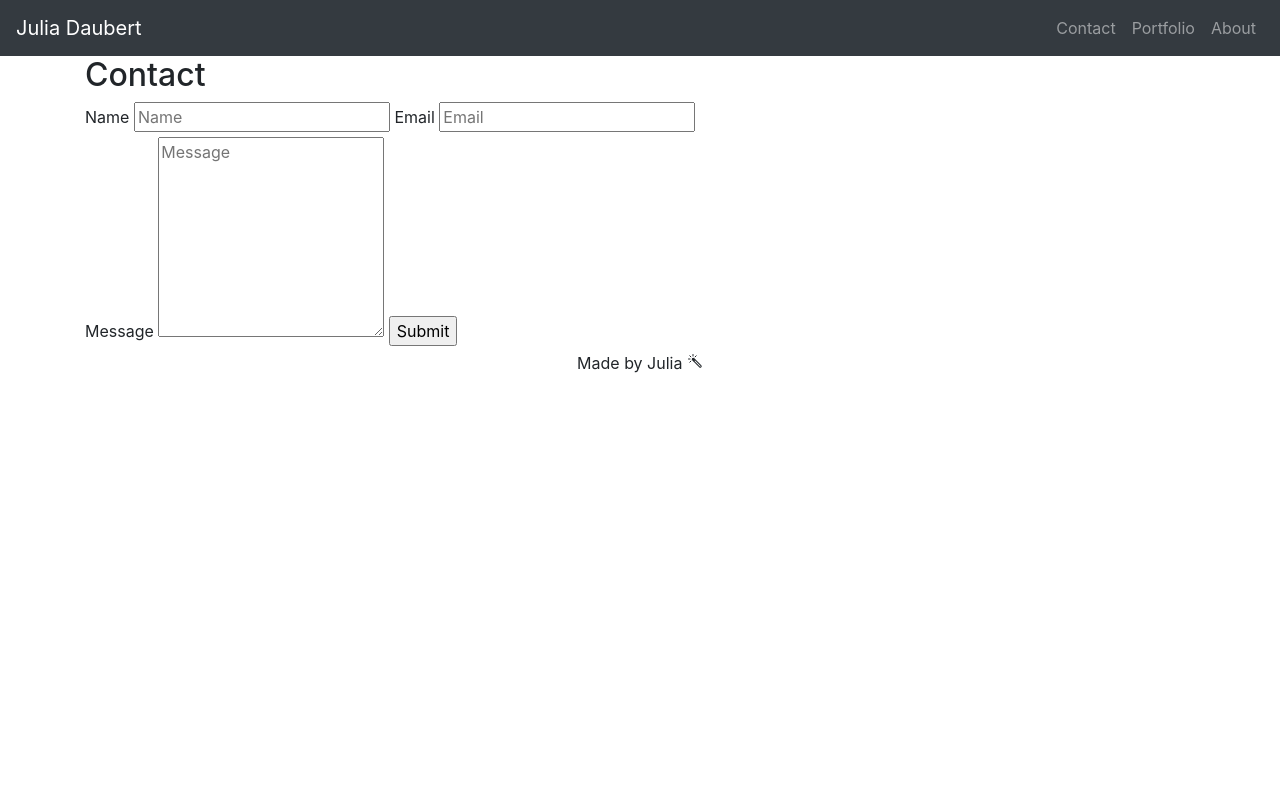
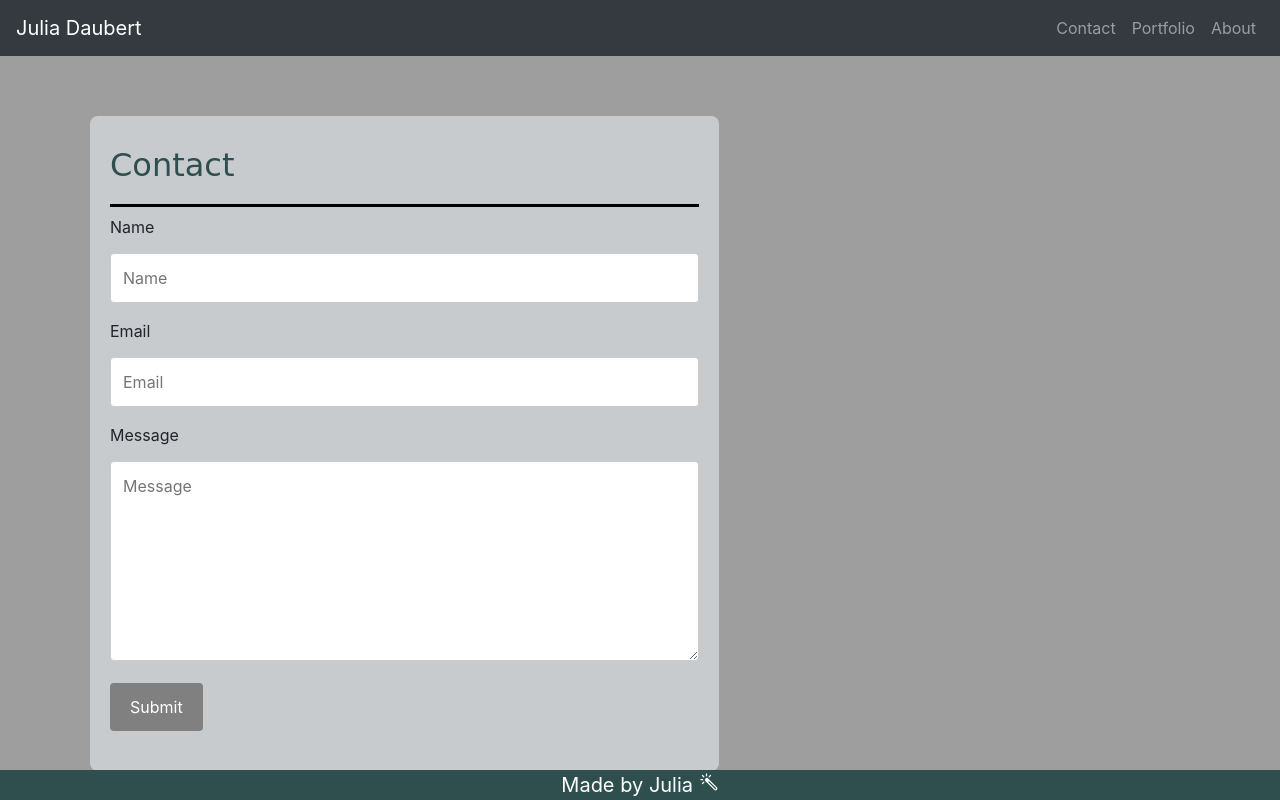
Before and after one commit to JuliaDaubert/Homework2WHK, a plain HTML site: page contact.html in a window 1280 px wide. Drawn offline with nearby package versions, Linux system fonts and the light colour scheme; files that its build step writes are made by us from their sources; the site is published under a folder, as on GitHub Pages, so addresses that start at the root find nothing.

Commit message:
updated stylesheet

```diff
--- a/contact.html
+++ b/contact.html
@@ -11,7 +11,7 @@
         integrity="sha384-JcKb8q3iqJ61gNV9KGb8thSsNjpSL0n8PARn9HuZOnIxN0hoP+VmmDGMN5t9UJ0Z" crossorigin="anonymous">
 
     <!--Custom CSS-->
-    <link rel="stylesheet" href="/02-CSS-Bootstrap/02-Homework/stylesheet/stylecontact.css" type="text/css">
+    <link rel="stylesheet" href= "stylesheet/stylecontact.css" type="text/css">
 
     <!--Google Font Style-->
     <link href="https://fonts.googleapis.com/css2?family=Merienda:wght@700&display=swap" rel="stylesheet">
```
Also changed, not shown: index.html (+1 -1 lines).
